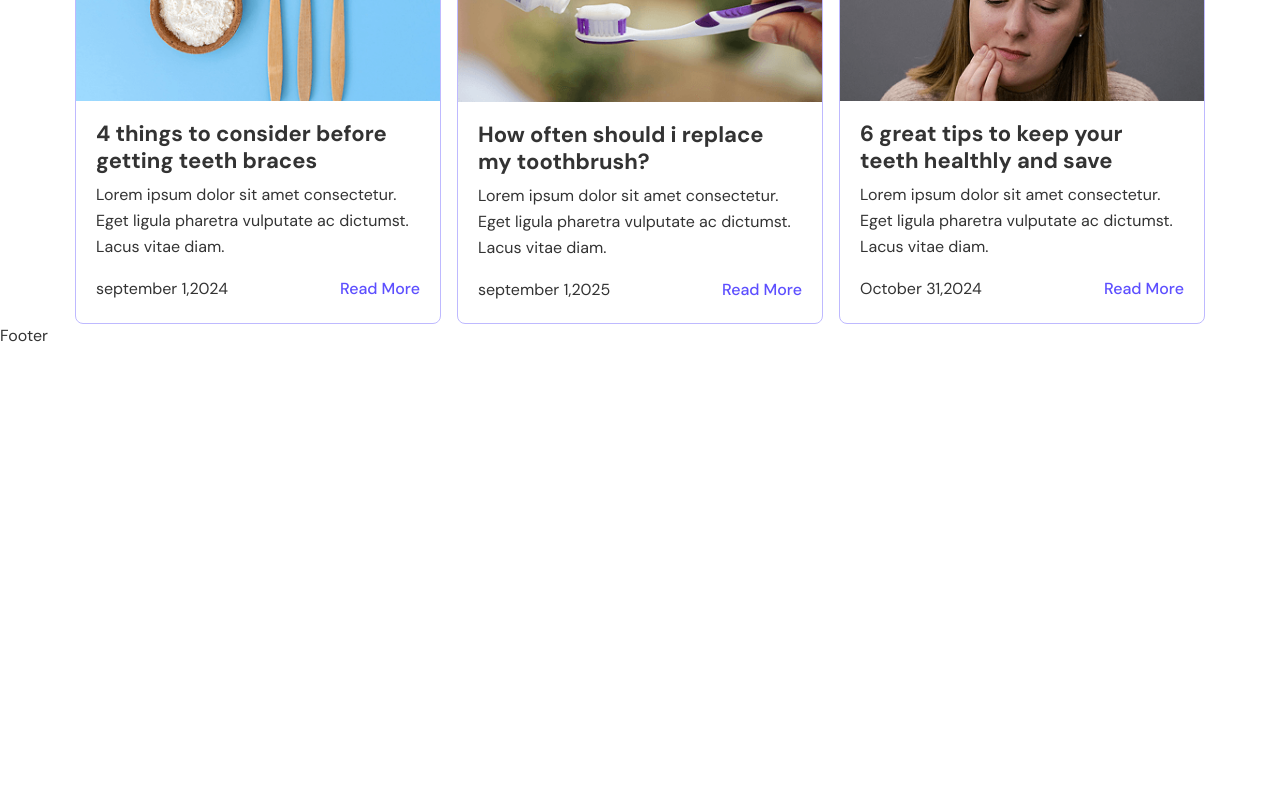
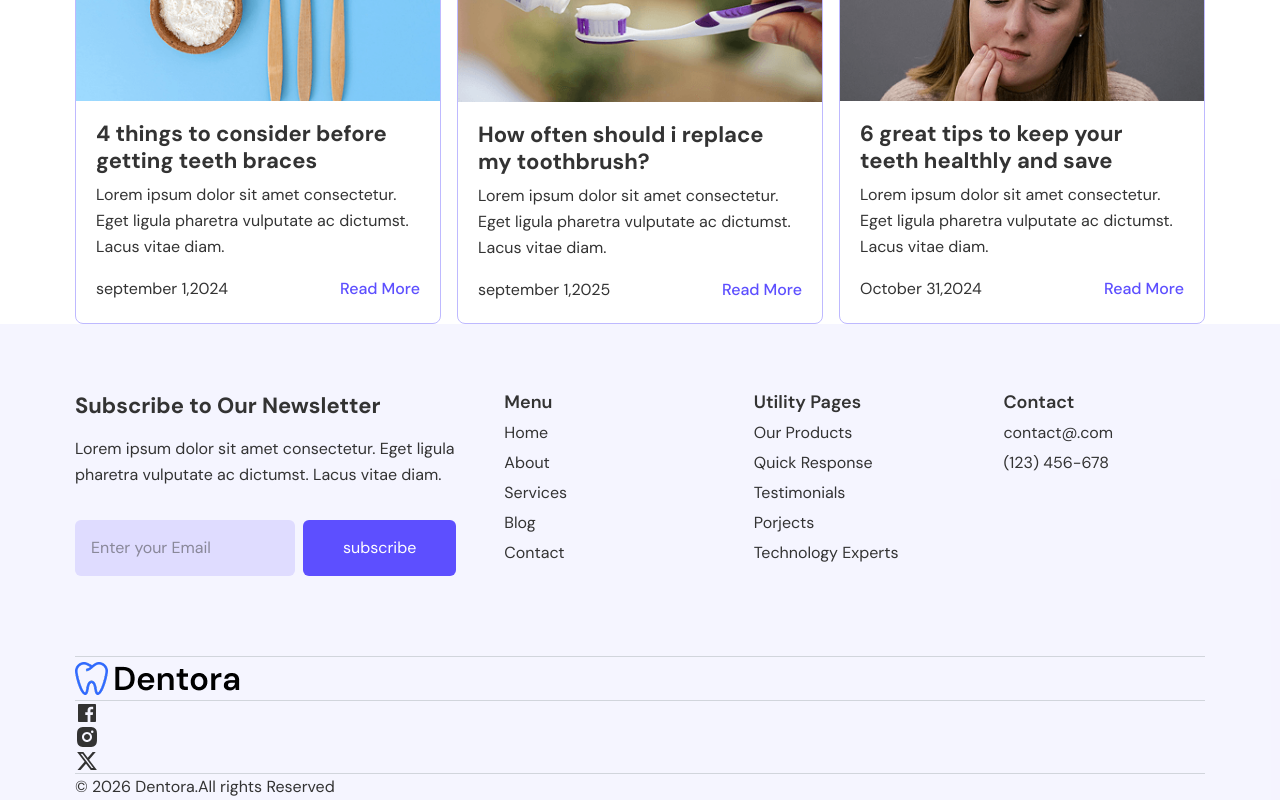
Before and after one commit to fahrypratama17/Project_Next, a Next.js app in the folder dentora/: page / in a window 1280 px wide. Shown: the part 3586-4386 px from the top of the page. Before the commit the page ends 3934 px from the top, so only its background shows below. Built offline with nearby package versions, Linux system fonts and the light colour scheme.

Commit message:
fix: correct spelling of "Responsability" to "Responsibility" and implement Footer component with newsletter subscription and social links

```diff
--- a/dentora/components/Footer.tsx
+++ b/dentora/components/Footer.tsx
@@ -1,5 +1,71 @@
+import { footerListItems } from "@/data/data";
+import Link from "next/link";
+import Image from "next/image";
+import {
+  RiFacebookBoxFill,
+  RiInstagramFill,
+  RiTwitterXFill,
+} from "@remixicon/react";
+
 const Footer = () => {
-  return <div>Footer</div>;
+  return (
+    <footer className="bg-primary-100/30 pt-16">
+      <div className="container divide-y divide-gray-300">
+        <div className="grid gap-12 pb-16 sm:grid-cols-2 lg:grid-cols-[1fr_0.7fr_0.7fr_0.7fr] lg:pb-20">
+          <div>
+            <p className="card-title">Subscribe to Our Newsletter</p>
+            <p className="mb-8 pt-3">
+              Lorem ipsum dolor sit amet consectetur. Eget ligula pharetra
+              vulputate ac dictumst. Lacus vitae diam.
+            </p>
+            <div className="grid gap-2 lg:grid-cols-[1fr_0.7fr]">
+              <input
+                type="email"
+                placeholder={"Enter your Email"}
+                className="bg-primary-100 h-full rounded-md p-4"
+              />
+              <button className="primary-btn">subscribe</button>
+            </div>
+          </div>
+          {footerListItems.map((item) => (
+            <div key={item.id}>
+              <p className="mb-1 text-lg font-semibold">{item.title}</p>
+              <ul className="space-y-1.5">
+                {item.list.map((label, index) => (
+                  <li key={index}>
+                    <Link href={"#"} className="hover:underline">
+                      {label}
+                    </Link>
+                  </li>
+                ))}
+              </ul>
+            </div>
+          ))}
+        </div>
+
+        <div>
+          <Image
+            src={"/images/logo.png"}
+            alt={"footer logo"}
+            width={167}
+            height={43}
+          />
+        </div>
+        <div>
+          <a href="#" className="">
+            <RiFacebookBoxFill />
+          </a>
+          <a href="#" className="">
+            <RiInstagramFill />
+          </a>
+          <a href="#" className="">
+            <RiTwitterXFill />
+          </a>
+        </div>
+        <p>&copy; {new Date().getFullYear()} Dentora.All rights Reserved</p>
+      </div>
+    </footer>
+  );
 };
 
 export default Footer;
--- a/dentora/data/data.ts
+++ b/dentora/data/data.ts
@@ -142,7 +142,7 @@ export const valuesItems = [
   {
     id: 2,
     icon: RiUserStarLine,
-    title: "Responsability",
+    title: "Responsibility",
     text: "Lorem ipsum dolor sit amet consectetur. Eget ligula pharetra vulputate ac dictumst. Lacus vitae diam.",
   },
   {
```
